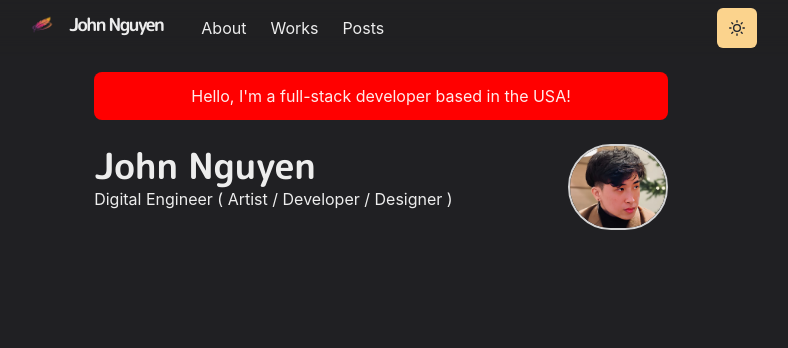
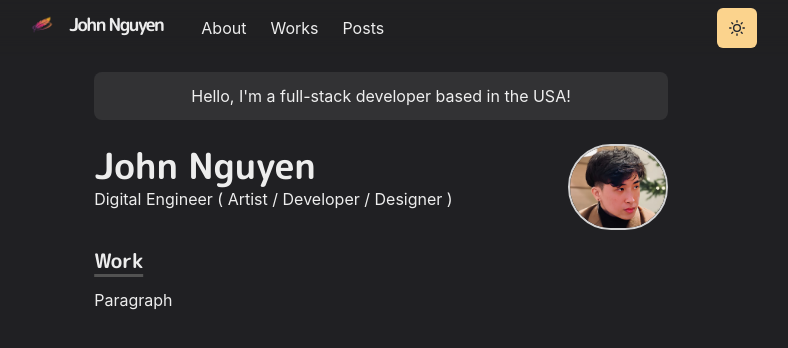
Before and after one commit to johnhnguyen97/portfolio, a Next.js app: page / in a window 1280 px wide. Shown: the top 348 px of the page, without its empty margins (259-1047 px from the left). Built offline with nearby package versions, Linux system fonts and the light colour scheme.

Commit message:
Added section styling with underline and fixed section component

```diff
--- /dev/null
+++ b/components/section.js
@@ -0,0 +1,21 @@
+import { motion } from 'framer-motion'
+import { chakra, shouldForwardProp } from '@chakra-ui/react'
+
+const StyledDiv = chakra(motion.div, {
+    shouldForwardProp: prop => {
+        return shouldForwardProp(prop) || prop === 'transition'
+    }
+})
+
+const Section = ({ children, delay = 0 }) => (
+    <StyledDiv
+        initial={{ y: 10, opacity: 0 }}
+        animate={{ y: 0, opacity: 1 }}
+        transition={{ duration: 0.8, delay }}
+        mb={6}
+    >
+        {children}
+    </StyledDiv>
+)
+
+export default Section
--- a/lib/theme.js
+++ b/lib/theme.js
@@ -13,11 +13,12 @@
     Heading: {
         variants: {
             'section-title': {
-                textDecoration: textDecoration.underline,
+                textDecoration: 'underline',
+                textDecorationStyle: 'solid',
                 fontSize: 20,
                 textUnderlineOffset: 6,
                 textDecorationColor: '#525252',
-                textDecorationThickness: textDecoration.thick,
+                textDecorationThickness: '3px',
                 marginTop: 3,
                 marginBottom: 4
             }
--- a/pages/index.js
+++ b/pages/index.js
@@ -1,9 +1,10 @@
-import { Container, Box, Heading, Image } from "@chakra-ui/react"
+import { Container, Box, Heading, Image, useColorModeValue } from "@chakra-ui/react"
+import Section from '../components/section'
 
 const Page = () => {
     return (
         <Container p={4} borderRadius="lg">
-            <Box borderRadius="lg" bg="red" p={3} mb={6} align="center">
+            <Box  borderRadius="lg" bg={useColorModeValue('whiteAlpha.500', 'whiteAlpha.200')} p={3} mb={6} align="center">
                 Hello, I&apos;m a full-stack developer based in the USA!
             </Box>
 
@@ -19,6 +20,12 @@
 
                 </Box>
             </Box>
+            <Section delay={0.1}>
+             <Heading as="h3" variant="section-title">
+                Work
+            </Heading>
+            <p>Paragraph</p>
+            </Section>
         </Container>
     )
 }
```
